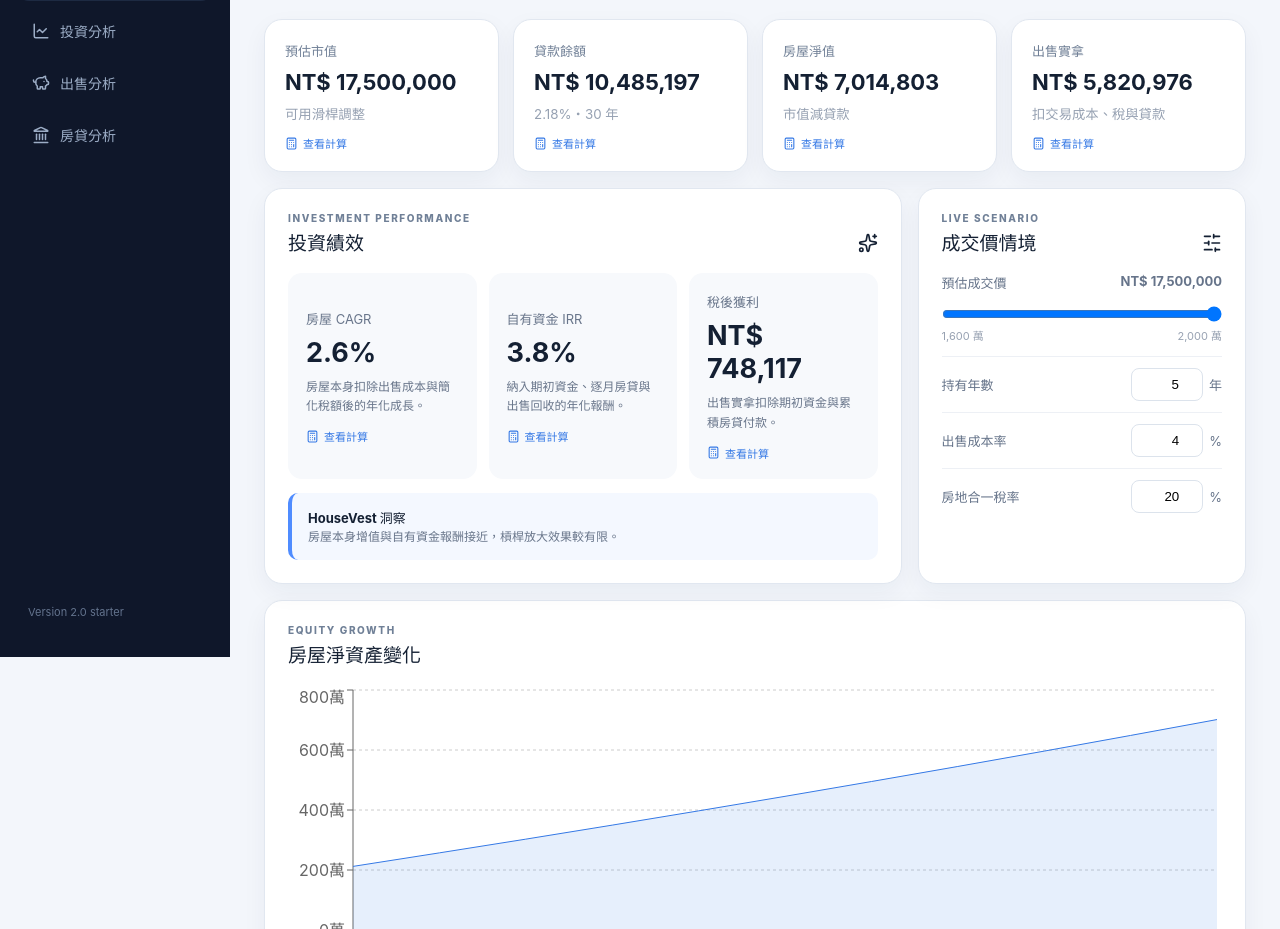
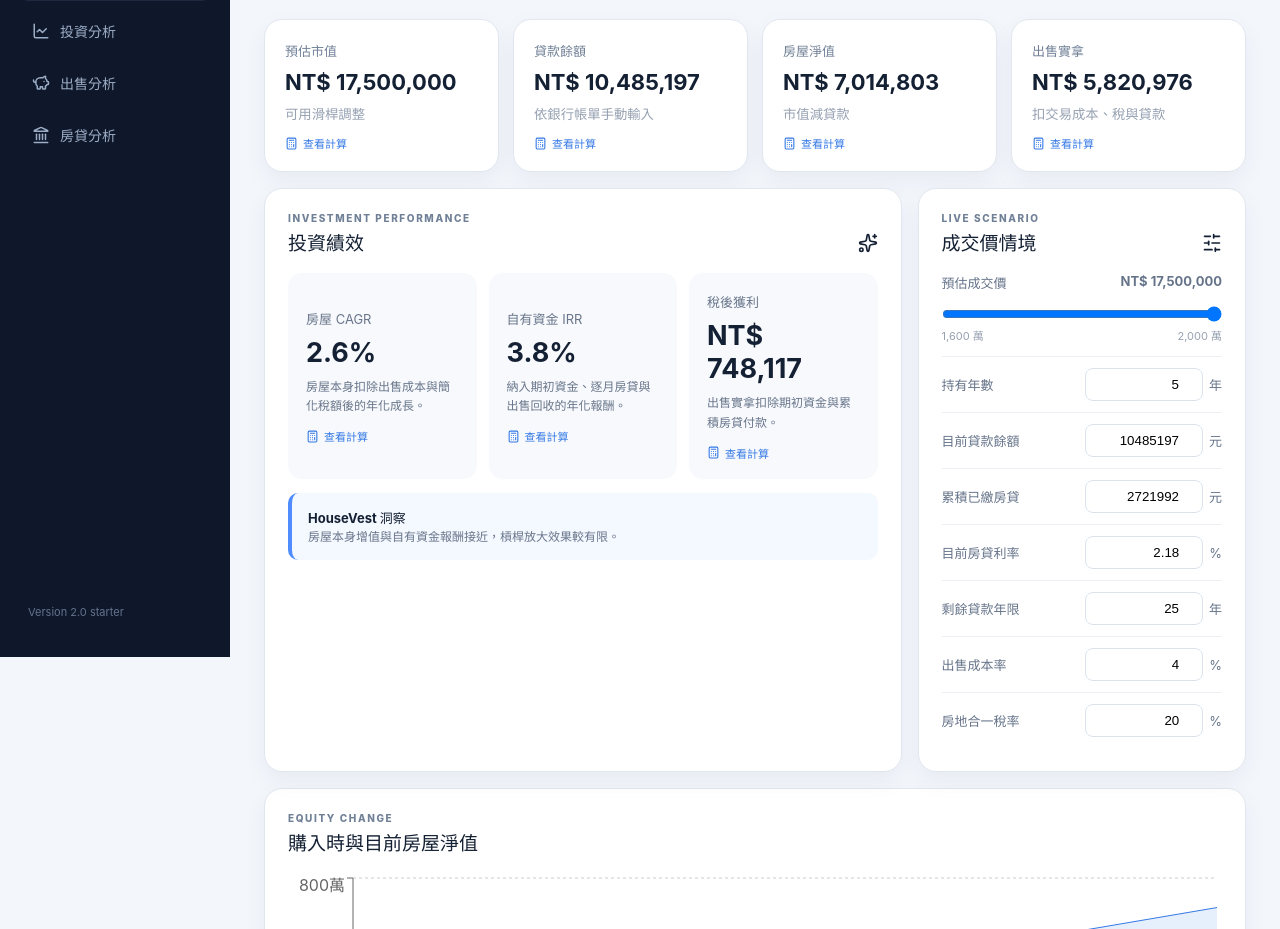
Before and after one commit to joycehakn/HouseVest, a React (Vite) app: page / in a window 1280 px wide. Shown: the part 143-1072 px from the top of the page. Built offline with nearby package versions, Linux system fonts and the light colour scheme.

Commit message:
fix(analysis): use reported mortgage balance

```diff
--- a/src/App.tsx
+++ b/src/App.tsx
@@ -3,7 +3,6 @@ import { Area, AreaChart, CartesianGrid, ResponsiveContainer, Tooltip, XAxis, YA
 import { Building2, Calculator, Landmark, LineChart, PiggyBank, SlidersHorizontal, Sparkles, X } from 'lucide-react'
 import {
   calculatePropertyAnalysis,
-  mortgageBalance,
   type PropertyInputs as Inputs,
 } from './calculations/propertyAnalysis'
 
@@ -11,8 +10,10 @@ const initial: Inputs = {
   purchasePrice: 14_100_000,
   acquisitionCosts: 230_867,
   originalLoan: 11_980_000,
+  currentLoanBalance: 10_485_197,
+  totalMortgagePaymentsPaid: 2_721_992,
   annualRate: 2.18,
-  loanYears: 30,
+  remainingLoanYears: 25,
   salePrice: 17_500_000,
   saleCostsRate: 4,
   taxRate: 20,
@@ -48,16 +49,16 @@ function App() {
     balance: {
       title: '貸款餘額',
       result: nt(result.balance),
-      summary: `以本息平均攤還、固定年利率 ${inputs.annualRate}% 計算持有 ${inputs.holdingYears} 年後的剩餘本金。`,
-      formula: '餘額 = 原始本金 × (1+r)^k − 月付金 × ((1+r)^k−1) ÷ r',
+      summary: '這是使用者依銀行帳單手動輸入的目前貸款本金餘額，不再由利率公式反推。',
+      formula: '目前貸款餘額 = 使用者輸入的銀行帳單餘額',
       rows: [
-        { label: '原始貸款', value: nt(inputs.originalLoan) },
-        { label: '月利率 r', value: `${(inputs.annualRate / 12).toFixed(4)}%` },
-        { label: '已付款期數 k', value: `${result.paidMonths} 期` },
-        { label: '每月本息付款', value: nt(result.monthlyPayment) },
-        { label: '期末貸款餘額', value: nt(result.balance), operator: '=' },
+        { label: '銀行帳單貸款餘額', value: nt(inputs.currentLoanBalance) },
+        { label: '目前利率（未來假設）', value: `${inputs.annualRate}%` },
+        { label: '剩餘貸款年限', value: `${inputs.remainingLoanYears} 年` },
+        { label: '依目前條件預估未來月付', value: nt(result.futureMonthlyPayment) },
+        { label: '目前貸款餘額', value: nt(result.balance), operator: '=' },
       ],
-      note: '假設利率固定、每月正常繳款，未納入寬限期、提前還款與違約金。',
+      note: '目前利率不參與今天的餘額計算，只作為未來 Scenario 的預測假設；未來若再次升降息，預測仍需更新。',
     },
     equity: {
       title: '房屋淨值',
@@ -106,13 +107,13 @@ function App() {
       formula: '找到月報酬率 r，使所有逐月現金流的 NPV = 0，再換算成年化 IRR',
       rows: [
         { label: '期初自有資金', value: `−${nt(result.initialEquity)}` },
-        { label: '每月房貸付款', value: `−${nt(result.monthlyPayment)}` },
+        { label: '平均每月歷史付款', value: `−${nt(result.averageHistoricalMonthlyPayment)}` },
         { label: '付款期數', value: `${result.paidMonths} 期` },
         { label: '累積房貸付款', value: `−${nt(result.totalMortgagePayments)}` },
         { label: '出售月份回收', value: nt(result.netCash) },
         { label: '年化 IRR', value: Number.isFinite(result.leveragedIrr) ? pct(result.leveragedIrr) : '無法計算', operator: '=' },
       ],
-      note: '這一版已改為正式的逐月現金流 IRR，但仍未納入持有稅費、管理費、修繕、租金收入與機會成本。',
+      note: '累積房貸付款為手動事實值，目前平均分配到每個月估算 IRR。若各月付款差異很大，要做到完全精確仍需逐月繳款紀錄；持有稅費、管理費、修繕與租金也尚未納入。',
     },
     profit: {
       title: '稅後獲利',
@@ -143,11 +144,16 @@ function App() {
     },
   }), [inputs, result])
 
-  const chart = useMemo(() => Array.from({ length: inputs.holdingYears + 1 }, (_, year) => {
-    const price = inputs.purchasePrice * Math.pow(inputs.salePrice / inputs.purchasePrice, year / inputs.holdingYears)
-    const balance = mortgageBalance(inputs.originalLoan, inputs.annualRate, inputs.loanYears, year)
-    return { year: `第${year}年`, equity: Math.max(0, price - balance) / 10_000 }
-  }), [inputs])
+  const chart = useMemo(() => [
+    {
+      year: '購入時',
+      equity: Math.max(0, inputs.purchasePrice - inputs.originalLoan) / 10_000,
+    },
+    {
+      year: '目前',
+      equity: Math.max(0, inputs.salePrice - inputs.currentLoanBalance) / 10_000,
+    },
+  ], [inputs])
 
   const update = (key: keyof Inputs, value: number) => setInputs(v => ({ ...v, [key]: value }))
 
@@ -168,7 +174,7 @@ function App() {
 
       <section className="metrics">
         <Card label="預估市值" value={nt(inputs.salePrice)} note="可用滑桿調整" onClick={() => setDetail(details.marketValue)} />
-        <Card label="貸款餘額" value={nt(result.balance)} note={`${inputs.annualRate}%・${inputs.loanYears} 年`} onClick={() => setDetail(details.balance)} />
+        <Card label="貸款餘額" value={nt(result.balance)} note="依銀行帳單手動輸入" onClick={() => setDetail(details.balance)} />
         <Card label="房屋淨值" value={nt(result.equity)} note="市值減貸款" onClick={() => setDetail(details.equity)} />
         <Card label="出售實拿" value={nt(result.netCash)} note="扣交易成本、稅與貸款" onClick={() => setDetail(details.netCash)} />
       </section>
@@ -190,13 +196,17 @@ function App() {
           <input type="range" min="16_000_000" max="20_000_000" step="100_000" value={inputs.salePrice} onChange={e => update('salePrice', Number(e.target.value))}/>
           <div className="range"><span>1,600 萬</span><span>2,000 萬</span></div>
           <Field label="持有年數" value={inputs.holdingYears} suffix="年" onChange={v => update('holdingYears', v)} />
+          <Field label="目前貸款餘額" value={inputs.currentLoanBalance} suffix="元" step={10_000} onChange={v => update('currentLoanBalance', v)} />
+          <Field label="累積已繳房貸" value={inputs.totalMortgagePaymentsPaid} suffix="元" step={10_000} onChange={v => update('totalMortgagePaymentsPaid', v)} />
+          <Field label="目前房貸利率" value={inputs.annualRate} suffix="%" step={0.01} onChange={v => update('annualRate', v)} />
+          <Field label="剩餘貸款年限" value={inputs.remainingLoanYears} suffix="年" onChange={v => update('remainingLoanYears', v)} />
           <Field label="出售成本率" value={inputs.saleCostsRate} suffix="%" step={0.1} onChange={v => update('saleCostsRate', v)} />
           <Field label="房地合一稅率" value={inputs.taxRate} suffix="%" step={1} onChange={v => update('taxRate', v)} />
         </article>
       </section>
 
       <section className="panel chartPanel">
-        <div className="panelTitle"><div><p className="eyebrow">EQUITY GROWTH</p><h2>房屋淨資產變化</h2></div></div>
+        <div className="panelTitle"><div><p className="eyebrow">EQUITY CHANGE</p><h2>購入時與目前房屋淨值</h2></div></div>
         <div className="chart"><ResponsiveContainer width="100%" height="100%"><AreaChart data={chart}><CartesianGrid strokeDasharray="3 3" vertical={false}/><XAxis dataKey="year"/><YAxis tickFormatter={v => `${v}萬`}/><Tooltip formatter={(v) => [`${money(Number(v))} 萬`, '淨資產']}/><Area type="monotone" dataKey="equity" stroke="currentColor" fill="currentColor" fillOpacity={0.12}/></AreaChart></ResponsiveContainer></div>
       </section>
       {detail && <CalculationDrawer detail={detail} onClose={() => setDetail(null)} />}
--- a/src/calculations/propertyAnalysis.ts
+++ b/src/calculations/propertyAnalysis.ts
@@ -2,8 +2,10 @@ export type PropertyInputs = {
   purchasePrice: number
   acquisitionCosts: number
   originalLoan: number
+  currentLoanBalance: number
+  totalMortgagePaymentsPaid: number
   annualRate: number
-  loanYears: number
+  remainingLoanYears: number
   salePrice: number
   saleCostsRate: number
   taxRate: number
@@ -12,7 +14,8 @@ export type PropertyInputs = {
 
 export type PropertyAnalysis = {
   totalCost: number
-  monthlyPayment: number
+  averageHistoricalMonthlyPayment: number
+  futureMonthlyPayment: number
   paidMonths: number
   totalMortgagePayments: number
   balance: number
@@ -114,22 +117,16 @@ export function calculatePropertyAnalysis(
   inputs: PropertyInputs,
 ): PropertyAnalysis {
   const totalCost = inputs.purchasePrice + inputs.acquisitionCosts
-  const paidMonths = Math.min(
-    Math.round(inputs.holdingYears * 12),
-    inputs.loanYears * 12,
+  const paidMonths = Math.max(1, Math.round(inputs.holdingYears * 12))
+  const averageHistoricalMonthlyPayment =
+    inputs.totalMortgagePaymentsPaid / paidMonths
+  const futureMonthlyPayment = mortgagePayment(
+    inputs.currentLoanBalance,
+    inputs.annualRate,
+    inputs.remainingLoanYears,
   )
-  const monthlyPayment = mortgagePayment(
-    inputs.originalLoan,
-    inputs.annualRate,
-    inputs.loanYears,
-  )
-  const totalMortgagePayments = monthlyPayment * paidMonths
-  const balance = mortgageBalance(
-    inputs.originalLoan,
-    inputs.annualRate,
-    inputs.loanYears,
-    inputs.holdingYears,
-  )
+  const totalMortgagePayments = inputs.totalMortgagePaymentsPaid
+  const balance = inputs.currentLoanBalance
   const saleCosts = (inputs.salePrice * inputs.saleCostsRate) / 100
   const taxableGain = Math.max(
     0,
@@ -148,8 +145,8 @@ export function calculatePropertyAnalysis(
     -initialEquity,
     ...Array.from({ length: paidMonths }, (_, index) =>
       index === paidMonths - 1
-        ? netCash - monthlyPayment
-        : -monthlyPayment,
+        ? netCash - averageHistoricalMonthlyPayment
+        : -averageHistoricalMonthlyPayment,
     ),
   ]
   const leveragedIrr = annualizedMonthlyIrr(cashFlows)
@@ -164,7 +161,8 @@ export function calculatePropertyAnalysis(
 
   return {
     totalCost,
-    monthlyPayment,
+    averageHistoricalMonthlyPayment,
+    futureMonthlyPayment,
     paidMonths,
     totalMortgagePayments,
     balance,
```
Also changed, not shown: src/styles.css, 1 other file (tests, documents, lock files or other folders).
